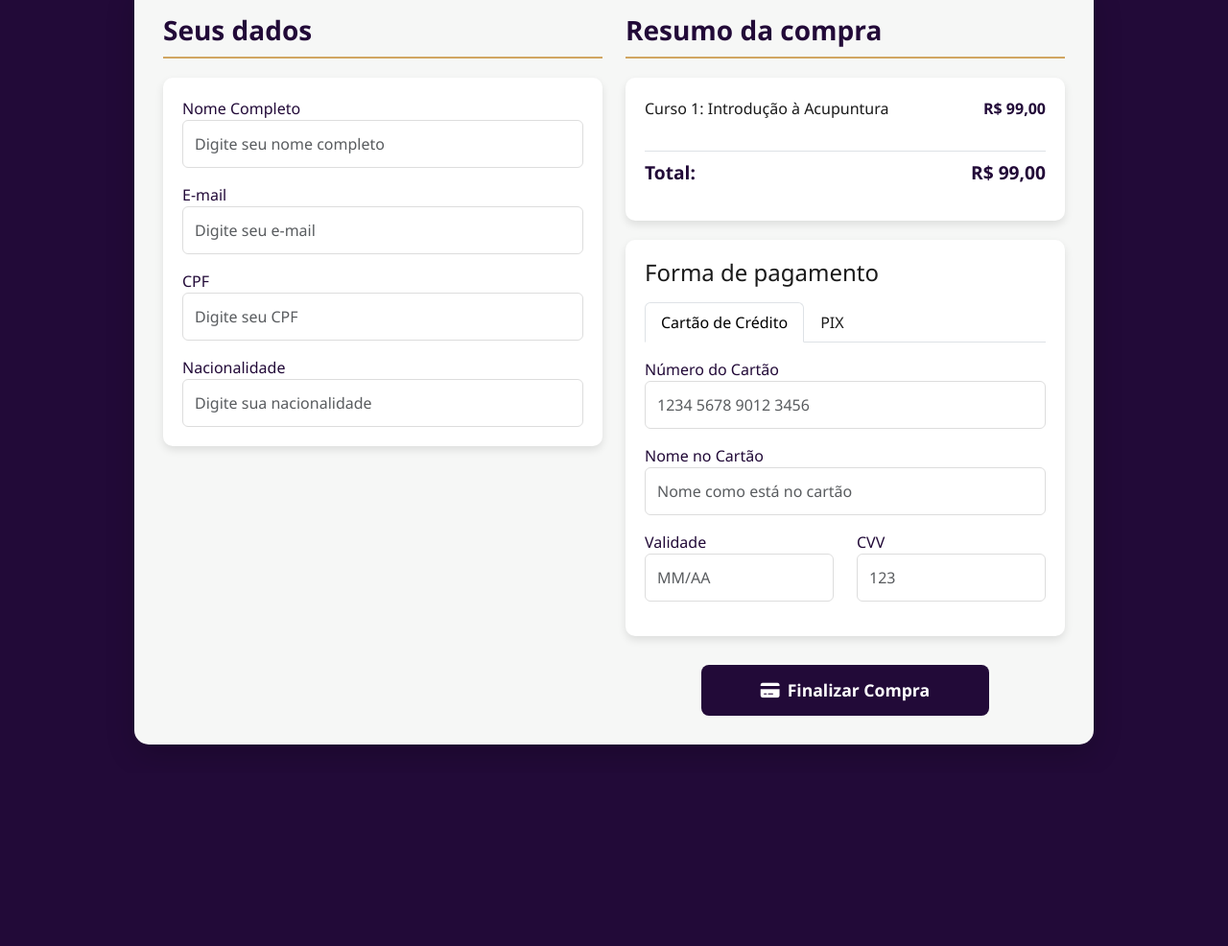
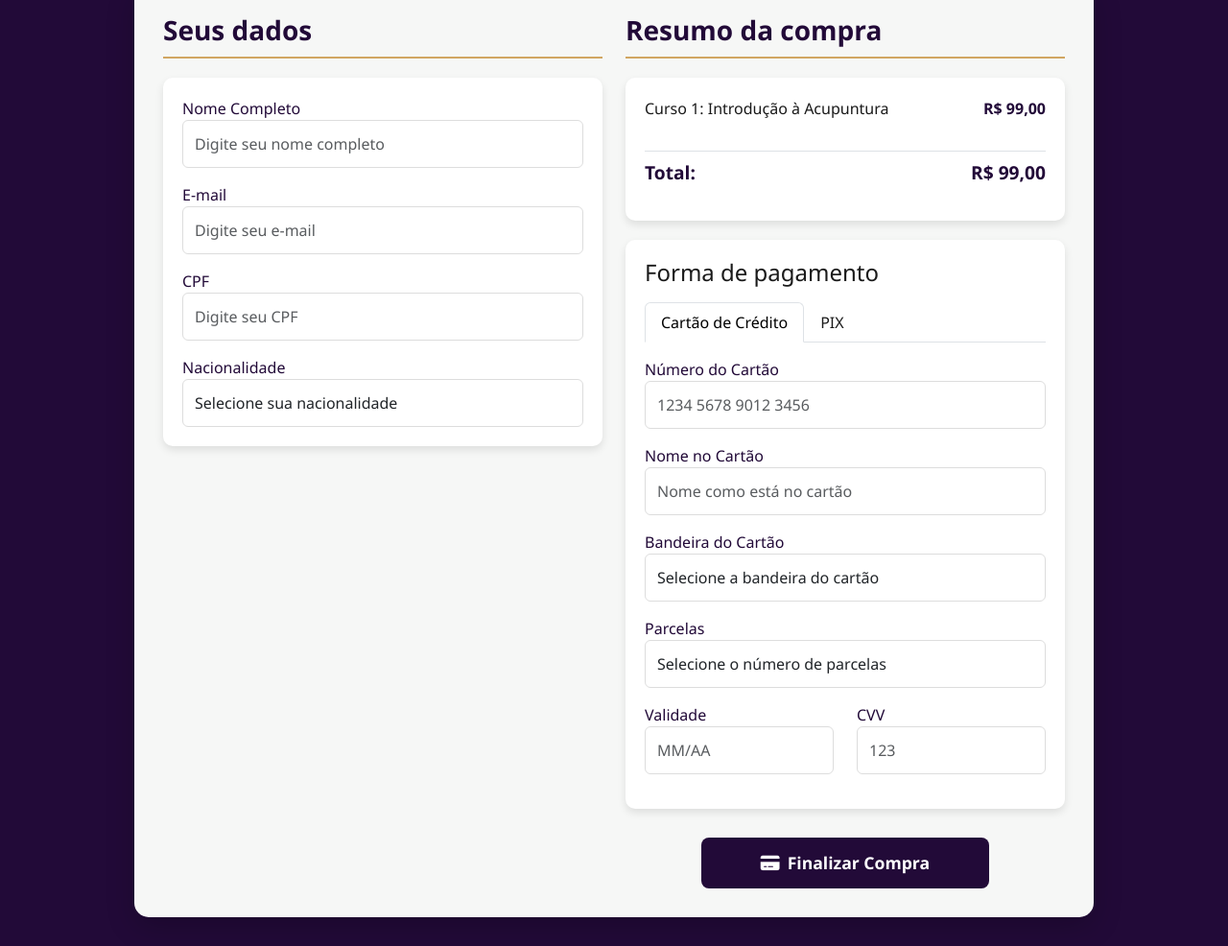
Before and after one commit to aobutakuki/facilitando_acupuntura_loja, a plain HTML site: page usuario/comprar.html in a window 1280 px wide. Shown: the part 115-1101 px from the top of the page at 96% size. Before the commit the page ends 921 px from the top, so only its background shows below. Drawn offline with nearby package versions, Linux system fonts and the light colour scheme.

Commit message:
added support for card flags and monthly payment, also nationality

```diff
--- a/resources/css/comprar.css
+++ b/resources/css/comprar.css
@@ -82,6 +82,8 @@
     margin-bottom: 20px;
     box-shadow: 0 4px 8px rgba(0,0,0,0.1);
   }
+
+
 
   .payment-option {
     display: flex;
--- a/resources/css/cursos-index.css
+++ b/resources/css/cursos-index.css
@@ -275,7 +275,7 @@ body{
 
 .search-bar{
     width: 450px;
-    margin-left: 510px;
+    margin-left: 530px;
     margin-bottom: 10px;
     padding: 1px;
     border: 1px solid #D1A662;
--- a/usuario/comprar.html
+++ b/usuario/comprar.html
@@ -62,7 +62,18 @@
 
             <div class="form-group">
               <label for="user-nationality">Nacionalidade</label>
-              <input type="text" class="form-control" id="user-nationality" placeholder="Digite sua nacionalidade">
+              <div class="custom-select">
+                <select class="form-control" id="user-nationality">
+                  <option value="" selected disabled>Selecione sua nacionalidade</option>
+                  <option value="Brasileiro">Brasileiro</option>
+                  <option value="Português">Português</option>
+                  <option value="Espanhol">Espanhol</option>
+                  <option value="Americano">Americano</option>
+                  <option value="Argentino">Argentino</option>
+                  <option value="Chileno">Chileno</option>
+                  <!-- Add more options as needed -->
+                </select>
+              </div>
             </div>
           </div>
         </div>
@@ -109,6 +120,28 @@
                 <div class="form-group mb-3">
                   <label for="card-name">Nome no Cartão</label>
                   <input type="text" class="form-control" id="card-name" placeholder="Nome como está no cartão">
+                </div>
+
+                <div class="form-group mb-3">
+                  <label for="card-flag">Bandeira do Cartão</label>
+                  <select class="form-control" id="payment-method">
+                    <option value="" selected disabled>Selecione a bandeira do cartão</option>
+                    <option value="Visa">Visa</option>
+                    <option value="Mastercard">Mastercard</option>
+                    <option value="American Express">American Express</option>
+                    <option value="Elo">Elo</option>
+                    <option value="Hipercard">Hipercard</option>
+                  </select>
+                </div>
+
+                <div class="form-group mb-3">
+                  <label for="card-installments">Parcelas</label>
+                  <select class="form-control" id="card-installments">
+                    <option value="" selected disabled>Selecione o número de parcelas</option>
+                    <option value="1">À vista</option>
+                    <option value="2">2x</option>
+                    <option value="3">3x</option>
+                  </select>
                 </div>
 
                 <div class="row">
@@ -243,6 +276,8 @@
         document.querySelector('.mock-payment-modal').remove();
         alert('Pagamento confirmado com sucesso! Curso liberado.');
       };
+
+
     </script>
   </body>
 </html>
```
